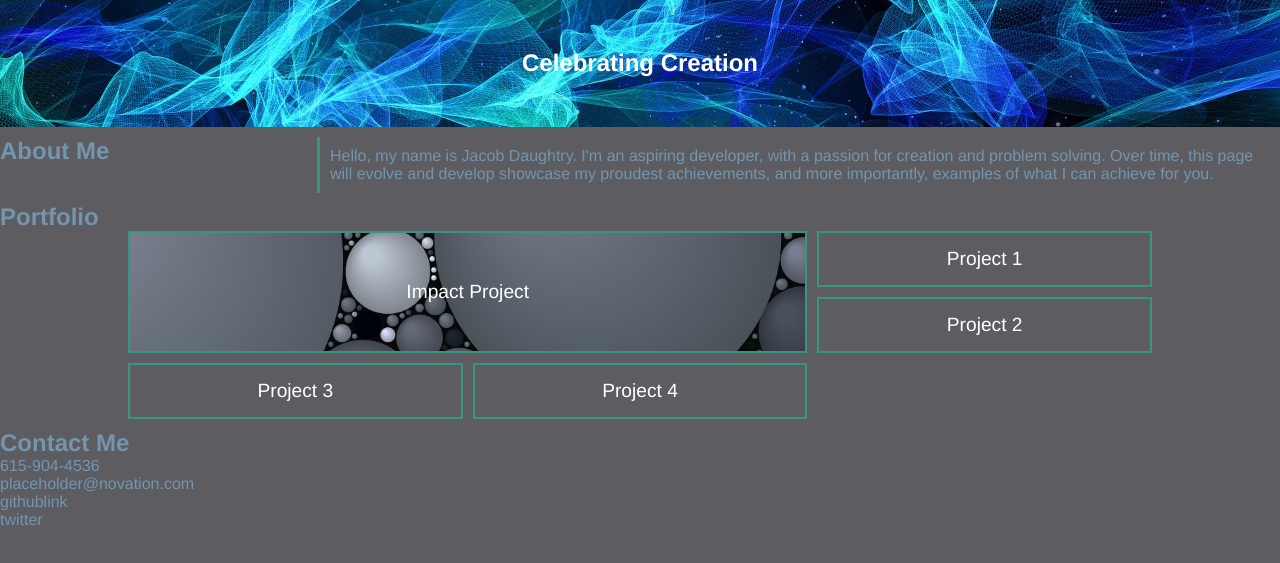
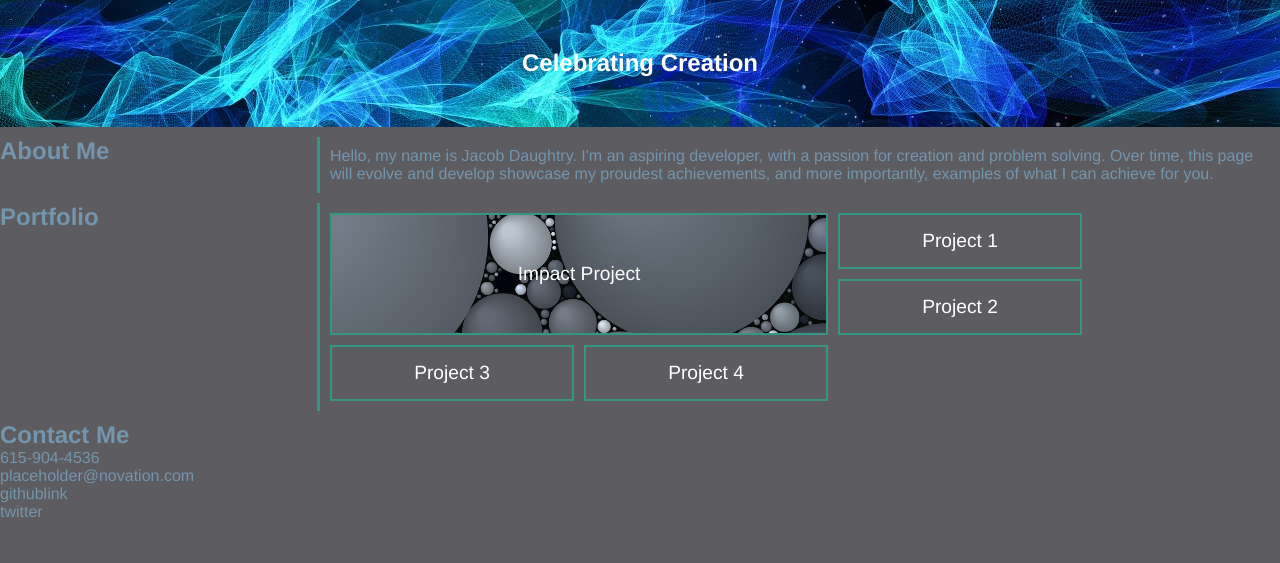
Before and after one commit to akutozo/NOVAtion, a plain HTML site: page index.html in a window 1280 px wide. Shown: the part 93-656 px from the top of the page. Drawn offline with Linux system fonts and the light colour scheme.

Commit message:
Additional Corrections

```diff
--- a/assets/css/styles.css
+++ b/assets/css/styles.css
@@ -118,13 +118,22 @@
 /* Portfolio */
 
 #portfolio{
-  background: var(--primary-color);
+  display: flex;
+  flex-wrap: wrap;
+  justify-content: space-between;
+}
+
+#portfolio > div {
+  width:75%;
+}
+
+#portfolio > div:nth-child(1) {
+  width:25%;
 }
 
 .portfolio-grid-wrapper {
   display: flex;
   width: 100%;
-  justify-content: center;
 
 }
 
--- a/index.html
+++ b/index.html
@@ -64,12 +64,11 @@
         <!-- Portfolio -->
 
         <section id="portfolio" class="work">
+            <div class="right-border">
+                <h2>Portfolio </h2>
+            </div>
 
-            <h2 class="">
-              Portfolio
-            </h2>
-
-            <div class="portfolio-grid-wrapper">
+            <div class="portfolio-grid-wrapper padding">
                 <div class="portfolio-grid-container">
                     <!-- Impact Project -->
                     <div class="portfolio-grid-item impact">
```
